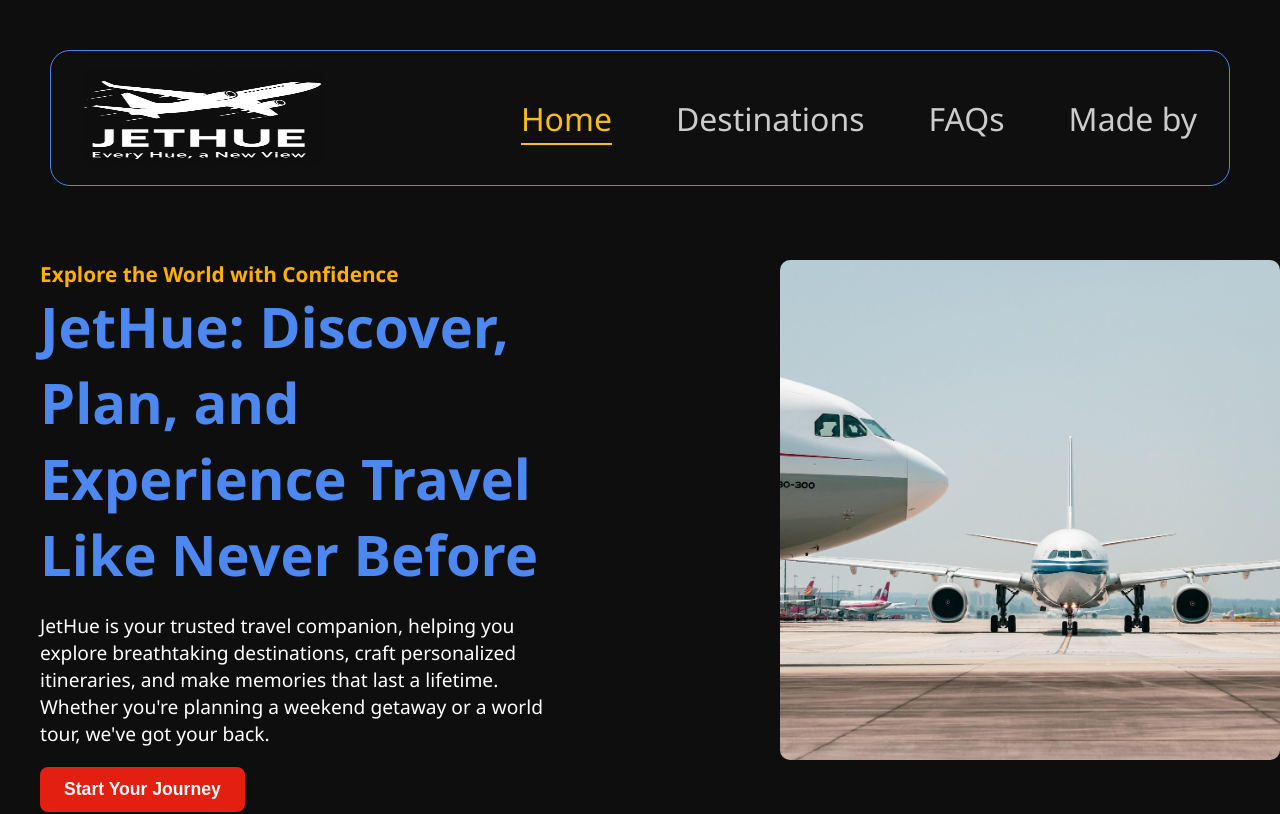
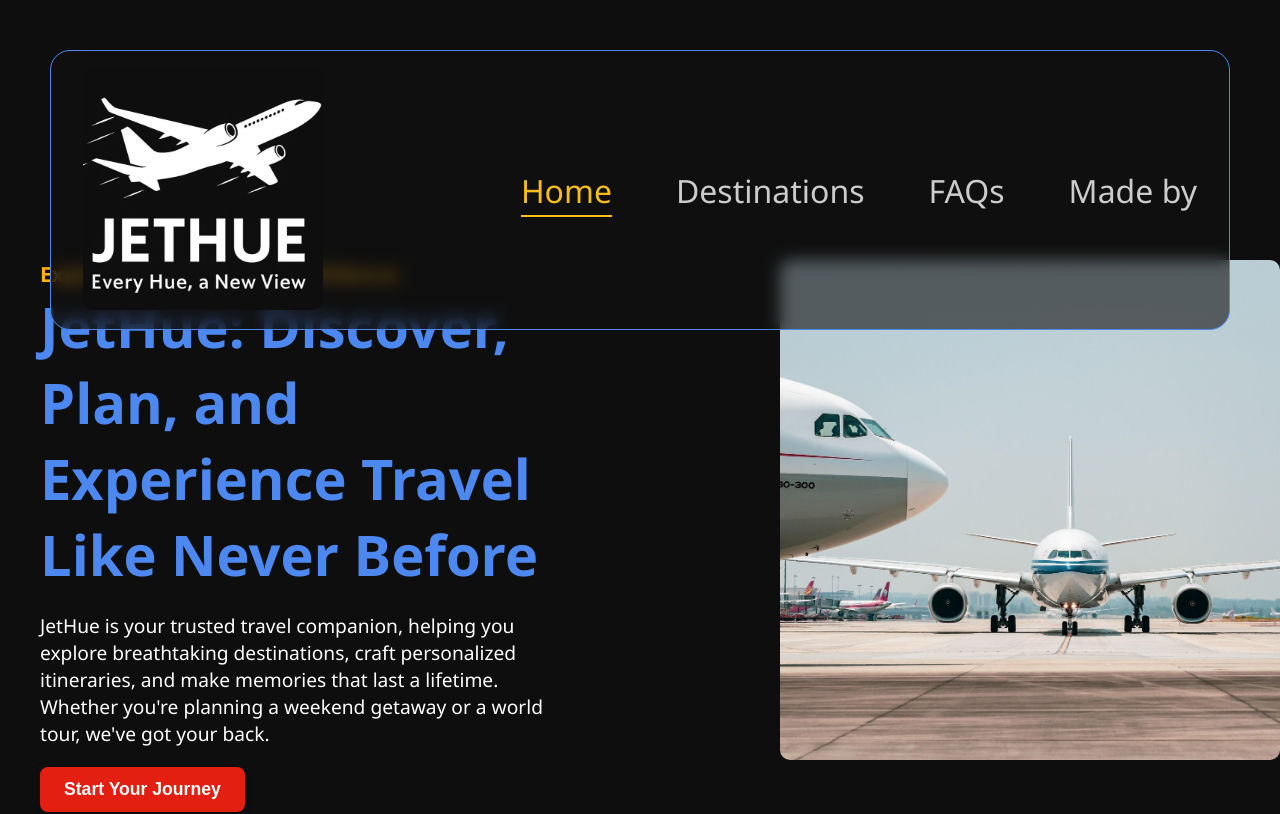
Before and after one commit to rajankumar2511/SCT_WD_1, a React (Vite) app in the folder routing_nested/: page / in a window 1280 px wide. Shown: the top 814 px of the page. Built offline with nearby package versions, Linux system fonts and the light colour scheme.

Commit message:
Update Navbar.css

```diff
--- a/routing_nested/src/components/Navbar.css
+++ b/routing_nested/src/components/Navbar.css
@@ -34,8 +34,8 @@
 }
 
 .logo-img {
-  width: 15rem;
-  height: 6rem;
+  width: 10rem;
+  height: auto;
   border-radius: 10px;
 }
 
```
